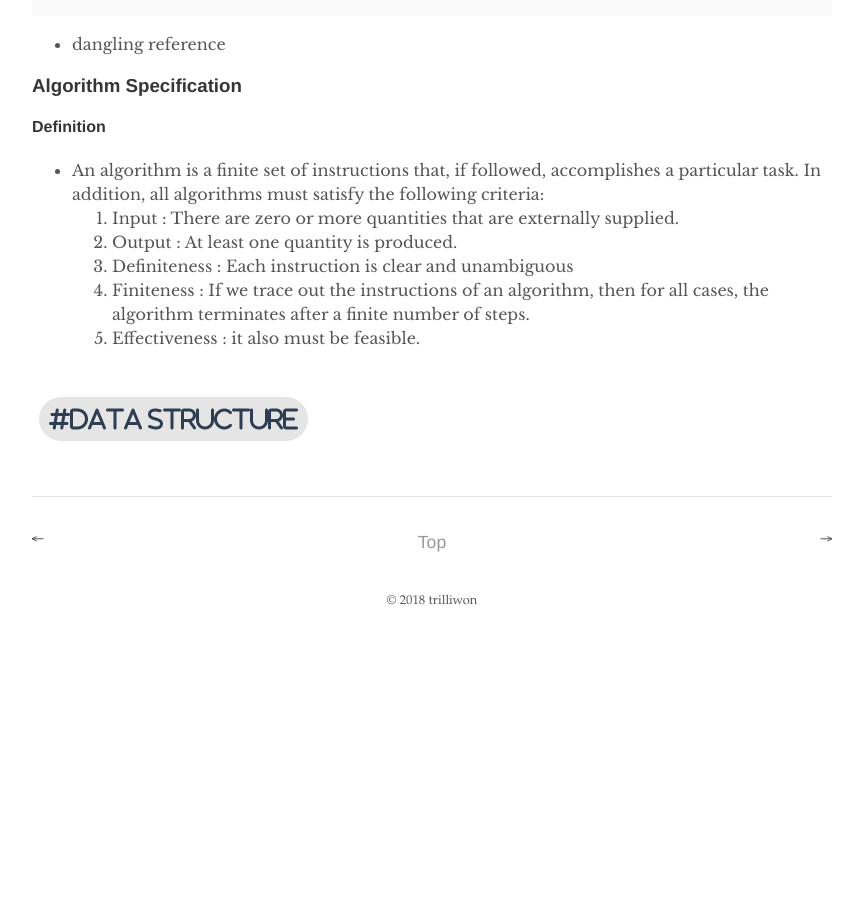
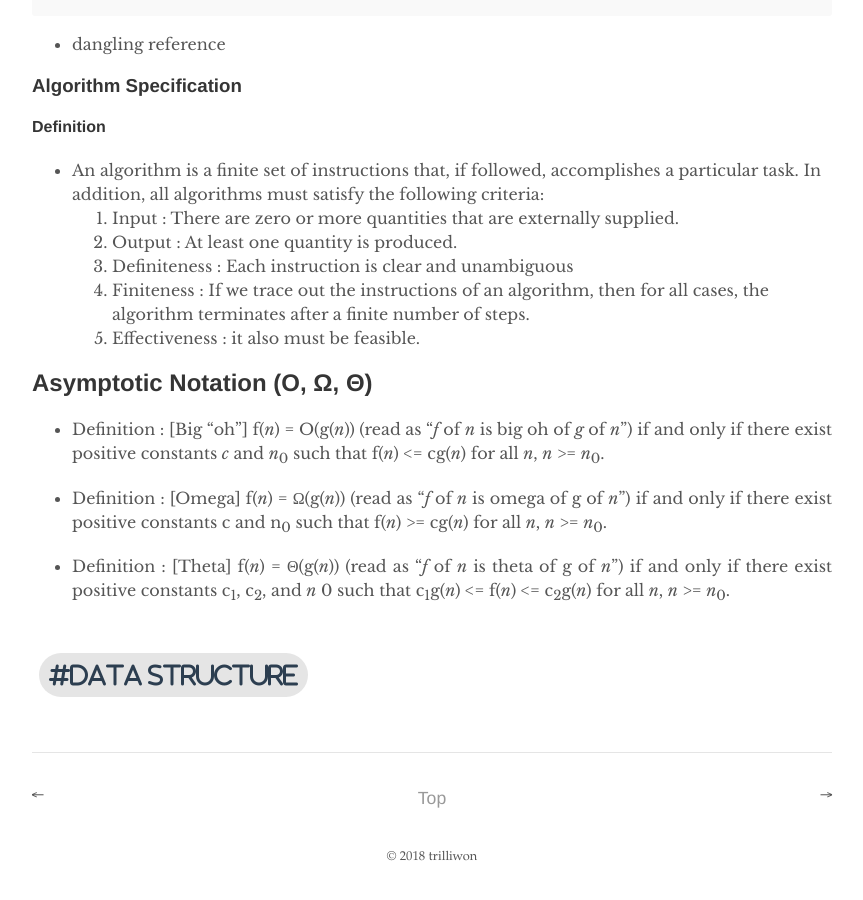
Before and after one commit to trilliwon/ABL, a Jekyll site: the page built from _posts/2018-01-22-DS.md, in a window 1280 px wide and 900 px high, scrolled down 1559 px. Shown: the whole window, without its empty margins (208-1071 px from the left). Built offline with Jekyll 4.4.1, drawn with Linux system fonts in a browser that asks for light colours; nearby versions of some CDN libraries; before the commit the page ends 2203 px from its top, so only the background shows below that; some of the changed text lies outside the part shown.

Commit message:
Mon Jan 22 21:59:17 KST 2018

```diff
--- a/_posts/2018-01-22-DS.md
+++ b/_posts/2018-01-22-DS.md
@@ -68,3 +68,11 @@
   3. Definiteness : Each instruction is clear and unambiguous
   4. Finiteness : If we trace out the instructions of an algorithm, then for all cases, the algorithm terminates after a finite number of steps.
   5. Effectiveness : it also must be feasible.
+
+## Asymptotic Notation (O, Ω, Θ)
+
+- Definition : [Big "oh"] f(_n_) = O(g(_n_)) (read as "_f_ of _n_ is big oh of _g_ of _n_") if and only if there exist positive constants _c_ and _n_<sub>0</sub> such that f(_n_) <= cg(_n_) for all _n_, _n_ >= _n_<sub>0</sub>.
+
+- Definition : [Omega] f(_n_) = Ω(g(_n_)) (read as "_f_ of _n_ is omega of g of _n_") if and only if there exist positive constants c and n<sub>0</sub> such that f(_n_) >= cg(_n_) for all _n_, _n_ >= _n_<sub>0</sub>.
+
+- Definition : [Theta] f(_n_) = Θ(g(_n_)) (read as "_f_ of _n_ is theta of g of _n_") if and only if there exist positive constants c<sub>1</sub>, c<sub>2</sub>, and _n_ 0 such that c<sub>1</sub>g(_n_) <= f(_n_) <= c<sub>2</sub>g(_n_) for all _n_, _n_ >= _n_<sub>0</sub>.
```
Also changed, not shown: other parts of _posts/2018-01-22-DS.md (+2 -2 lines).
